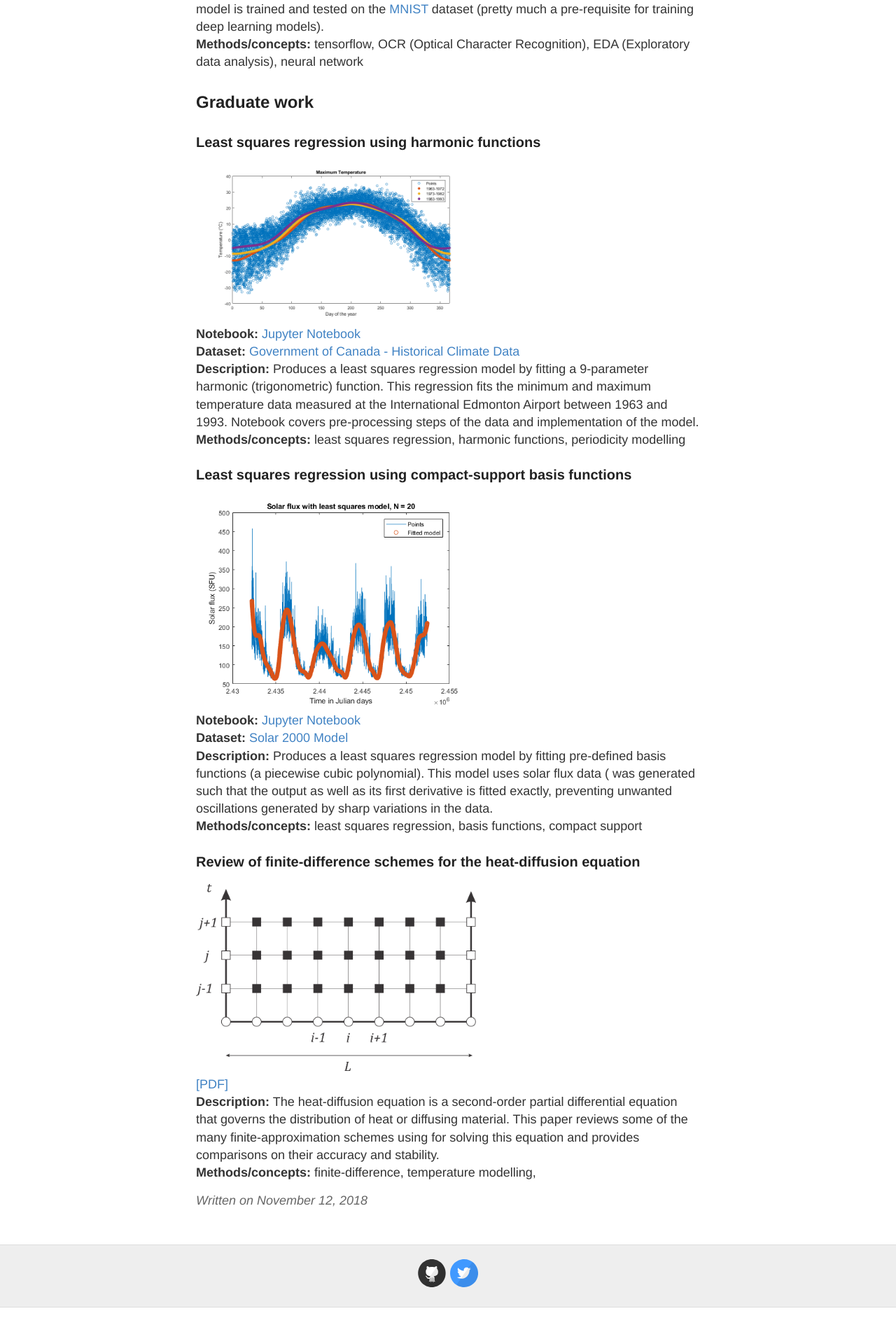
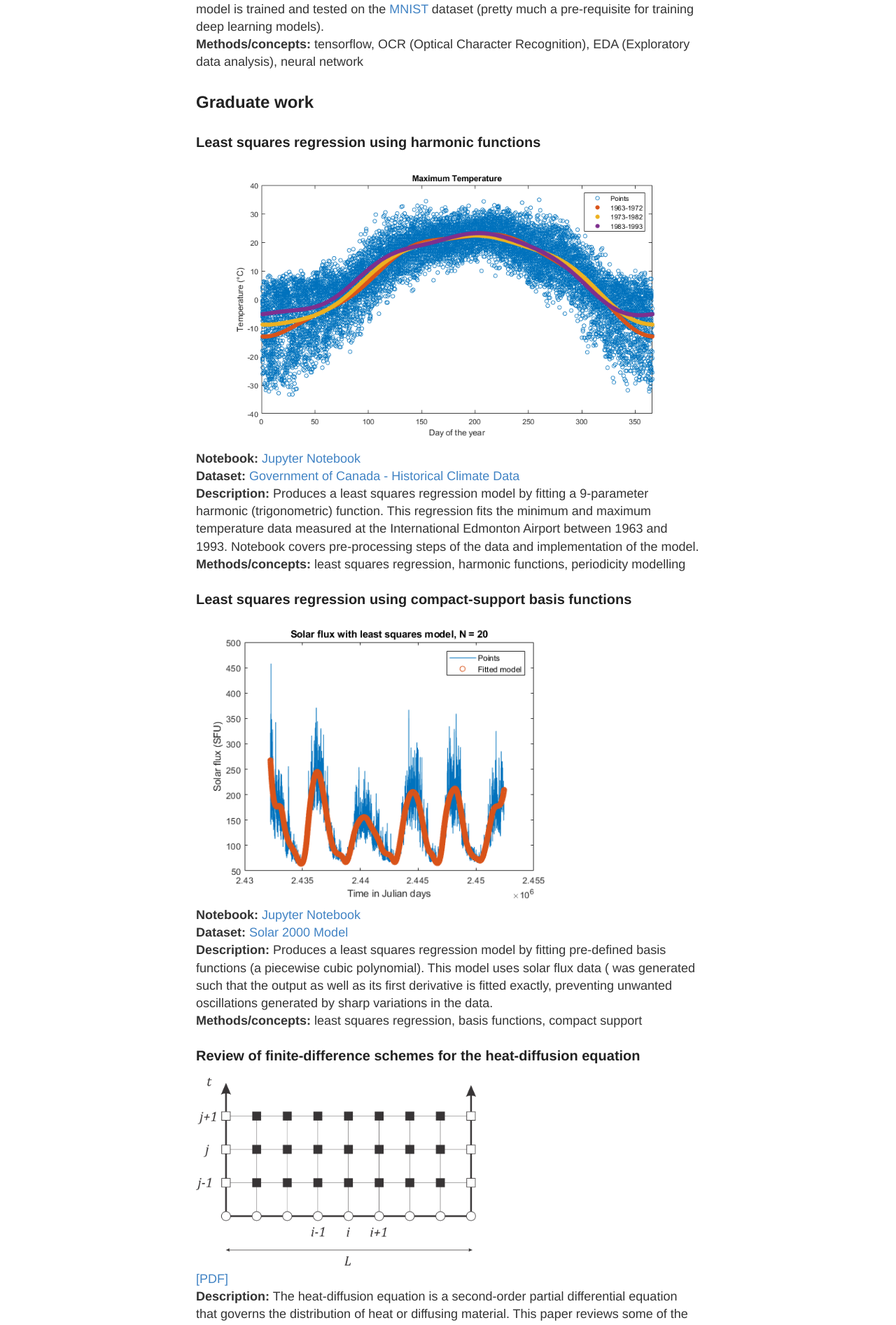
Before and after one commit to oliver-ong/oliver-ong.github.io, a Jekyll site: the page built from _posts/2018-11-12-Portfolio-Home.md, in a window 1280 px wide. Shown: the part 857-2750 px from the top of the page at 70% size. Built offline with Jekyll 4.4.1, drawn with Linux system fonts in a browser that asks for light colours; before the commit the page ends 2725 px from its top, so only the background shows below that.

Commit message:
Update 2018-11-12-Portfolio-Home.md

```diff
--- a/_posts/2018-11-12-Portfolio-Home.md
+++ b/_posts/2018-11-12-Portfolio-Home.md
@@ -18,7 +18,7 @@ title: Portfolio Home
 
 ### Least squares regression using harmonic functions
 
-<img src= "\images\ls_harmonic.png" width = "400">\\
+<img src= "\images\ls_harmonic.png" height = "400">\\
 **Notebook:** [Jupyter Notebook](https://nbviewer.jupyter.org/github/oliver-ong/oliver-ong.github.io/blob/master/Notebooks/ls_harmonic.ipynb)\\
 **Dataset:** [Government of Canada - Historical Climate Data](http://climate.weather.gc.ca/historical_data/search_historic_data_e.html)\\
 **Description:** Produces a least squares regression model by fitting a 9-parameter harmonic (trigonometric) function. This regression fits the minimum and maximum temperature data measured at the International Edmonton Airport between 1963 and 1993. Notebook covers pre-processing steps of the data and implementation of the model. \\
@@ -26,7 +26,7 @@ title: Portfolio Home
 
 ### Least squares regression using compact-support basis functions
 
-<img src= "\images\ls_basis_compact.png" width = "400">\\
+<img src= "\images\ls_basis_compact.png" height = "400">\\
 **Notebook:** [Jupyter Notebook](https://nbviewer.jupyter.org/github/oliver-ong/oliver-ong.github.io/blob/master/Notebooks/ls_basis_compact.ipynb)\\
 **Dataset:** [Solar 2000 Model](https://www.ngdc.noaa.gov/stp/solar/solaruv.html)\\
 **Description:** Produces a least squares regression model by fitting pre-defined basis functions (a piecewise cubic polynomial). This model uses solar flux data ( was generated such that the output as well as its first derivative is fitted exactly, preventing unwanted oscillations generated by sharp variations in the data.\\
```
